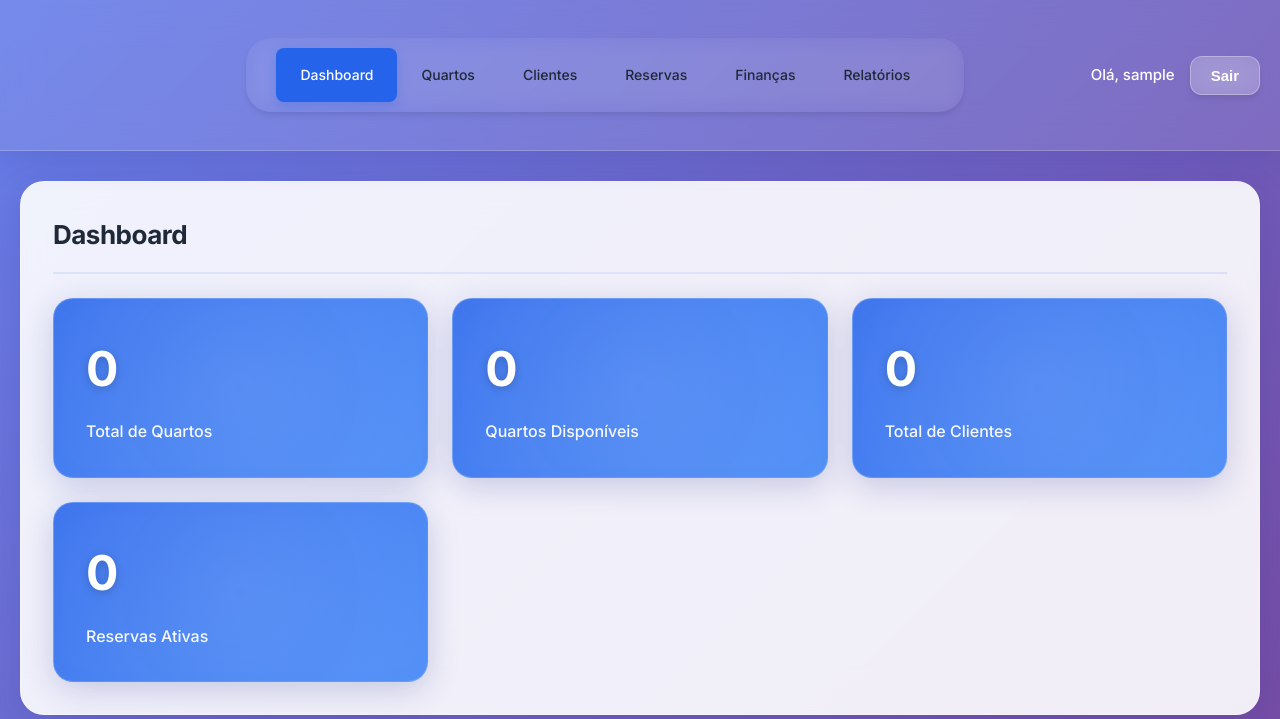
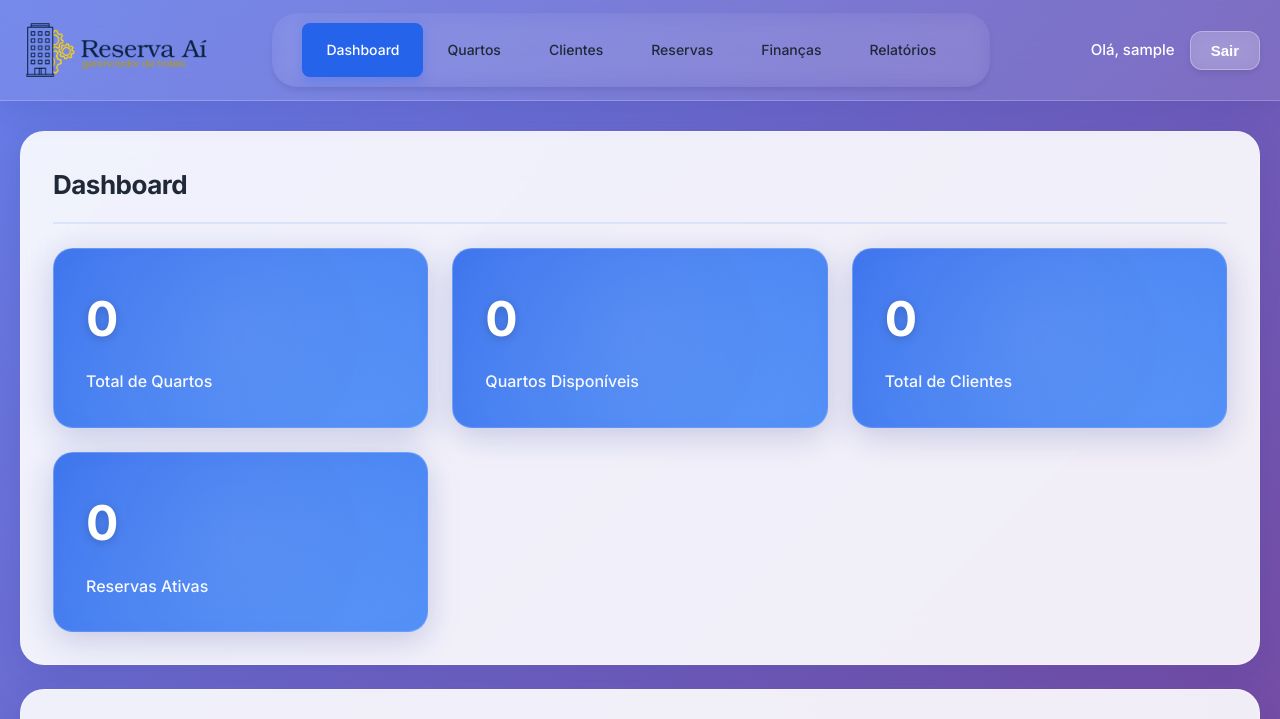
Before and after one commit to AldohenriqueBS/tcc, a plain HTML site: page index.html in a window 1280 px wide. Shown: the top 719 px of the page. Drawn offline with Linux system fonts and the light colour scheme; no server answers; sample sign-in values are in the browser's storage.

Commit message:
alterei a logo e navbar

```diff
--- a/styles.css
+++ b/styles.css
@@ -73,7 +73,7 @@ body {
 
 .logo{
   width: 100px;
-  height: 150px; /* Altura de referência para o contêiner */
+  height: 100px; /* Altura de referência para o contêiner */
   display: flex;
   align-items: center;
 }
@@ -97,13 +97,14 @@ body {
 
 /* Navegação moderna */
 .nav {
-  background: rgba(255, 255, 255, 0);
-  backdrop-filter: blur(10px);
-  -webkit-backdrop-filter: blur(10px);
+  background: rgba(255, 255, 255, 0); /*Background*/
+  backdrop-filter: blur(10px); /*Background-blur*/
+  -webkit-backdrop-filter: blur(10px); /*Background-blur*/
   box-shadow: var(--shadow-md);
   margin-bottom: 30px;
   border-radius: 25px;
   margin: 10px;
+  margin-left: 5%;
   padding: 10px;
   border-radius: 25px;
 }
```
Also changed, not shown: quartos.html (+1 -1 lines), src/components/logo1.png (added), src/components/logo2.png (added), 2 other files.
